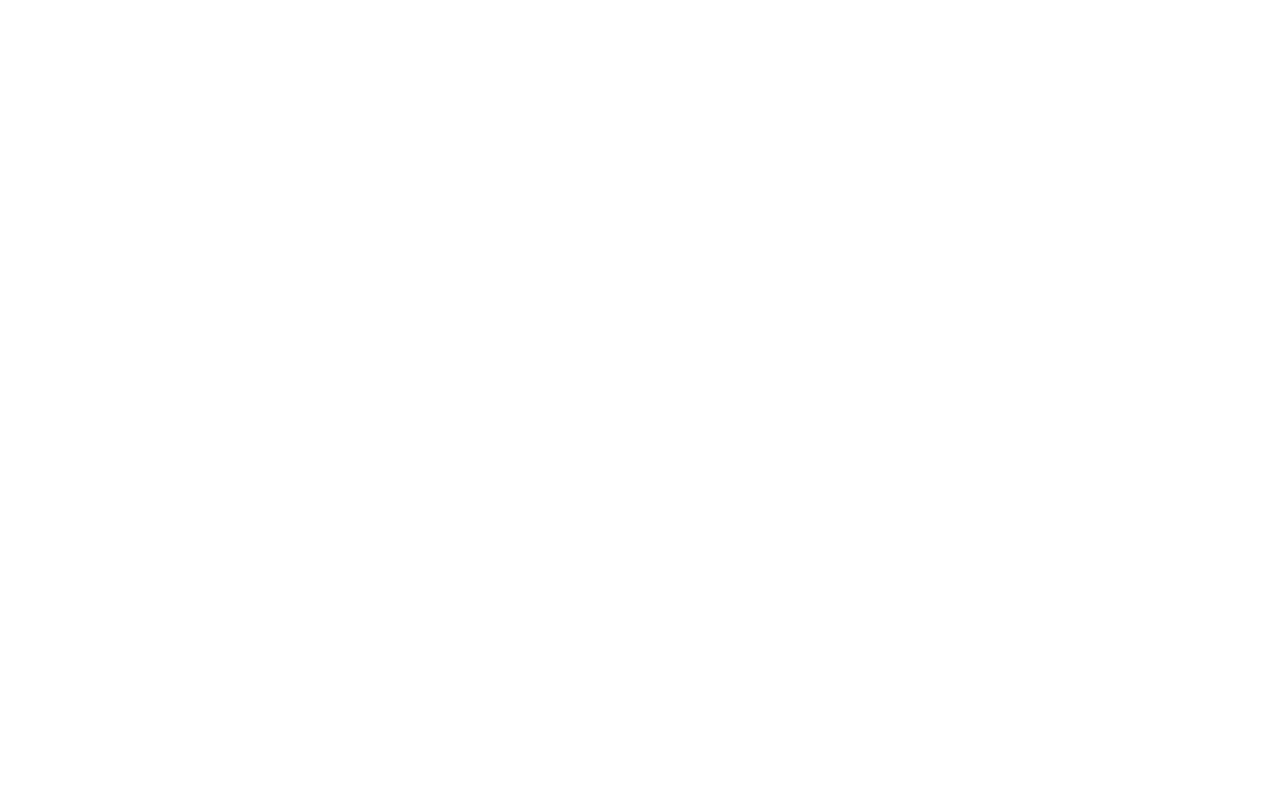
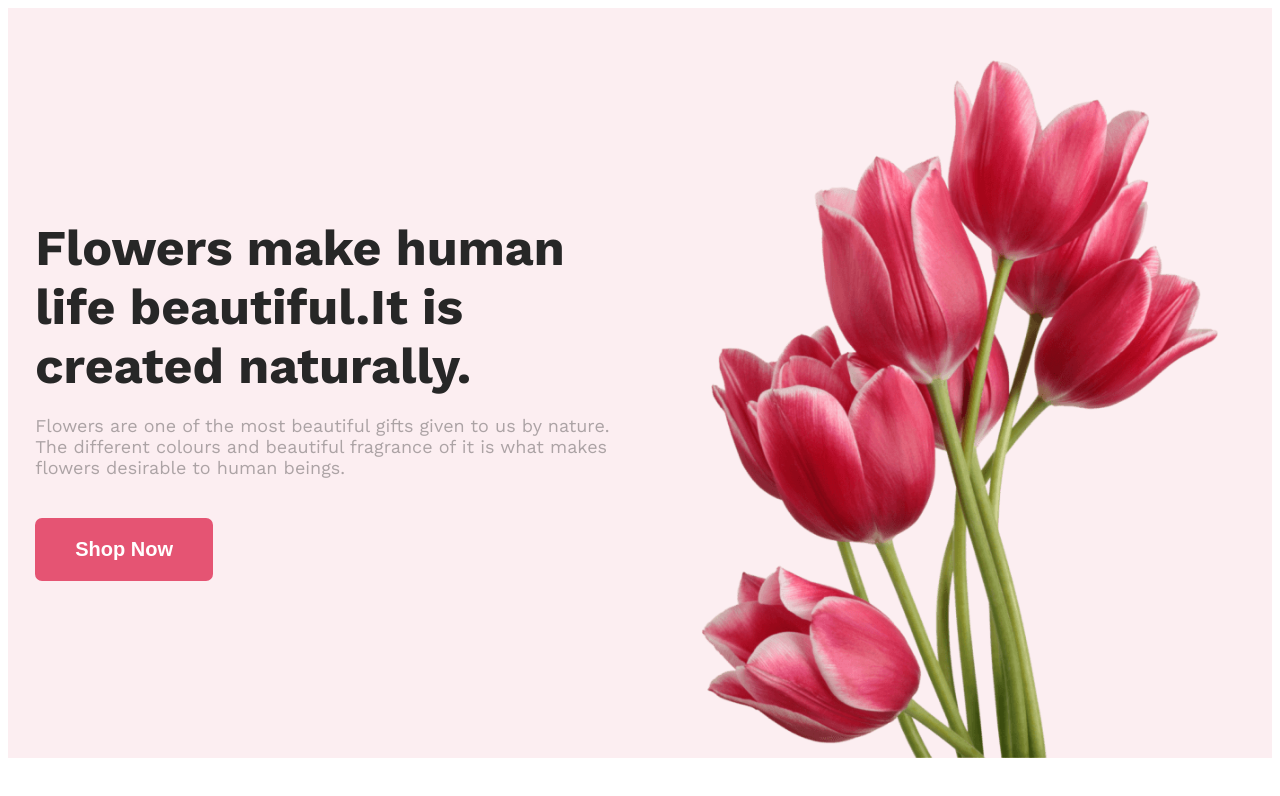
Before and after one commit to RakibulIslam101/Flower-shop-website, a plain HTML site: page index.html in a window 1280 px wide. Drawn offline with nearby package versions, Linux system fonts and the light colour scheme.

Commit message:
added header styles

```diff
--- a/index.html
+++ b/index.html
@@ -1,12 +1,36 @@
 <!DOCTYPE html>
 <html lang="en">
+
 <head>
     <meta charset="UTF-8">
     <meta name="viewport" content="width=device-width, initial-scale=1.0">
     <title>Online-Flower-Shop-Website</title>
+    <link rel="preconnect" href="https://fonts.googleapis.com">
+    <link rel="preconnect" href="https://fonts.gstatic.com" crossorigin>
+    <link
+        href="https://fonts.googleapis.com/css2?family=Open+Sans:wght@300;400;500;600;700;800&family=Work+Sans:wght@400;700;800&display=swap"
+        rel="stylesheet">
     <link rel="stylesheet" href="styles/flower.css">
 </head>
 <body>
+    <!--Header tag start -->
+    <header class="header">
+    <div class="banner">
+        <div class="banner-content">
+            <h1 class="banner-title">Flowers make human life beautiful.It is created naturally.</h1>
+            <p class="banner-description">Flowers are one of the most beautiful gifts given to us by nature. The different colours and beautiful fragrance of it is what makes flowers desirable to human beings.</p>
+            <button class="btn-flower">Shop Now</button>
+        </div>
+        <img class="flower-pic" src="./Flower Asset/pngwing 10.png" alt="">
+    </div>
+    </header>
+    <!-- Header tag end -->
+    <main>
 
+    </main>
+    <footer>
+
+    </footer>
 </body>
+
 </html>
--- a/styles/flower.css
+++ b/styles/flower.css
@@ -0,0 +1,54 @@
+body {
+    font-family: 'Open Sans', sans-serif;
+    font-family: 'Work Sans', sans-serif;
+}
+
+/* Header related styles */
+.header {
+    background-color: #FCEEF1;
+    background-repeat: no-repeat;
+    background-size: cover;
+}
+
+/* Banner related styles */
+.banner {
+    /* padding:0; */
+    display: flex;
+    align-items: center;
+    justify-content: space-around;
+}
+
+.banner-content {
+    max-width: 585px;
+}
+
+.banner-title {
+    color: #272727;
+    font-size: 50px;
+    font-weight: 700;
+    margin-bottom: 20px;
+}
+
+.banner-description {
+    color: #ACA3A5;
+    font-size: 18px;
+    font-weight: 400;
+    margin-bottom: 40px;
+}
+
+.btn-flower {
+    border: 0;
+    background-color: #E55473;
+    border-radius: 7px;
+    color: #FFF;
+    font-size: 20px;
+    font-weight: 700;
+    padding: 20px 40px;
+
+}
+
+.banner .flower-pic {
+    width: 570px;
+    height: 700px;
+    padding-top: 50px;
+}
```
